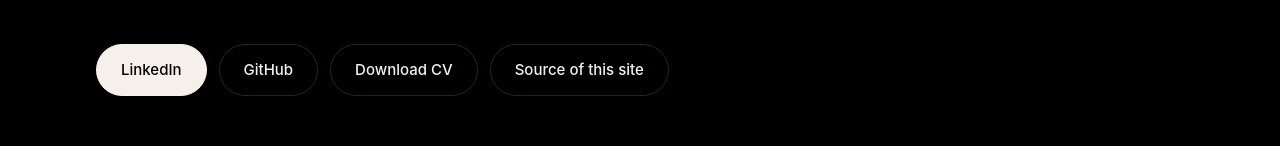
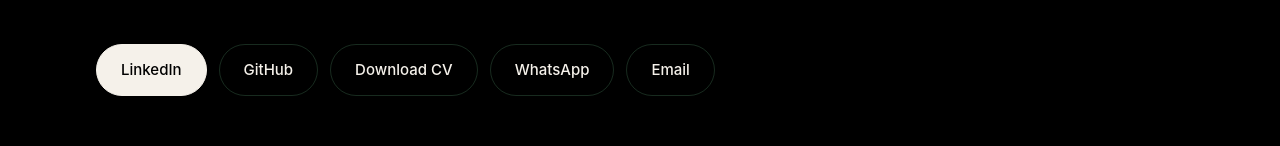
Before and after one commit to abdulhayeedev/abdul-mcp, a Next.js app: page / in a window 1280 px wide. Shown: the part 6761-6907 px from the top of the page. Built offline with nearby package versions, Linux system fonts and the light colour scheme; a web font is replaced by a local one.

Commit message:
Update page.tsx

```diff
--- a/app/page.tsx
+++ b/app/page.tsx
@@ -287,7 +287,8 @@ export default function Home() {
                 <a className="btn solid" href="https://www.linkedin.com/in/abdul-hayee1">LinkedIn</a>
                 <a className="btn" href="https://github.com/abdulhayeedev">GitHub</a>
                 <a className="btn" href="/Abdul_Hayee_CV.pdf">Download CV</a>
-                <a className="btn" href="https://github.com/abdulhayeedev/abdul-mcp">Source of this site</a>
+                <a className="btn" href="https://wa.me/447310679346?text=Hi%20Abdul%2C%20I%20found%20your%20portfolio%20and%20wanted%20to%20get%20in%20touch." target="_blank" rel="noopener noreferrer">WhatsApp</a>
+                <a className="btn" href="mailto:inputabdul@gmail.com?subject=Hello%20Abdul">Email</a>
               </div>
             </div>
           </section>
```
